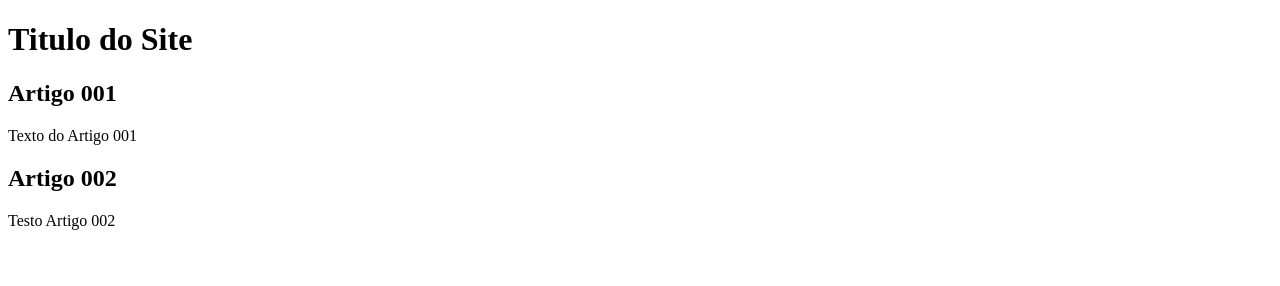
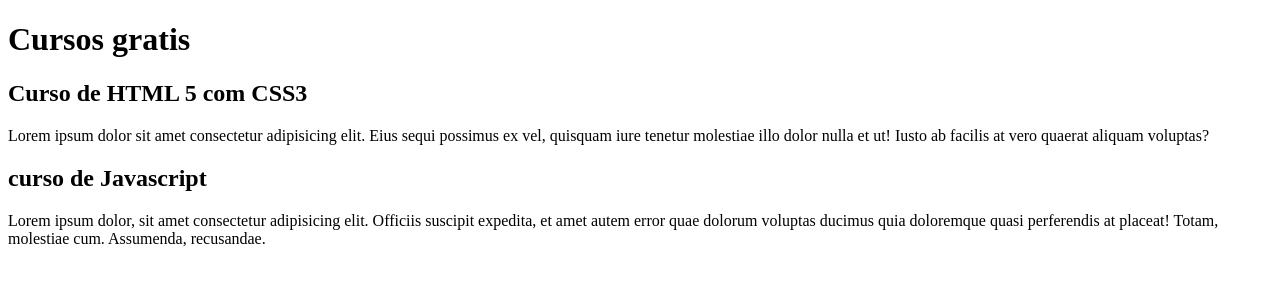
Before and after one commit to dilmerprog/Projeto-de-site-teste, a plain HTML site: page index.html in a window 1280 px wide. Drawn offline with Linux system fonts and the light colour scheme.

Commit message:
comecei a escrever no conteudo

```diff
--- a/index.html
+++ b/index.html
@@ -8,15 +8,15 @@
 <body>
     <main>
         <header>
-            <h1>Titulo do Site</h1>
+            <h1>Cursos gratis</h1>
         </header>
         <article>
-            <h2>Artigo 001</h2>
-            <p>Texto do Artigo 001</p>
+            <h2>Curso de HTML 5 com CSS3</h2>
+            <p>Lorem ipsum dolor sit amet consectetur adipisicing elit. Eius sequi possimus ex vel, quisquam iure tenetur molestiae illo dolor nulla et ut! Iusto ab facilis at vero quaerat aliquam voluptas?</p>
         </article>
         <article>
-            <h2>Artigo 002</h2>
-            <p>Testo Artigo 002</p>
+            <h2>curso de Javascript</h2>
+            <p>Lorem ipsum dolor, sit amet consectetur adipisicing elit. Officiis suscipit expedita, et amet autem error quae dolorum voluptas ducimus quia doloremque quasi perferendis at placeat! Totam, molestiae cum. Assumenda, recusandae.</p>
         </article>
     </main>
 </body>
```
